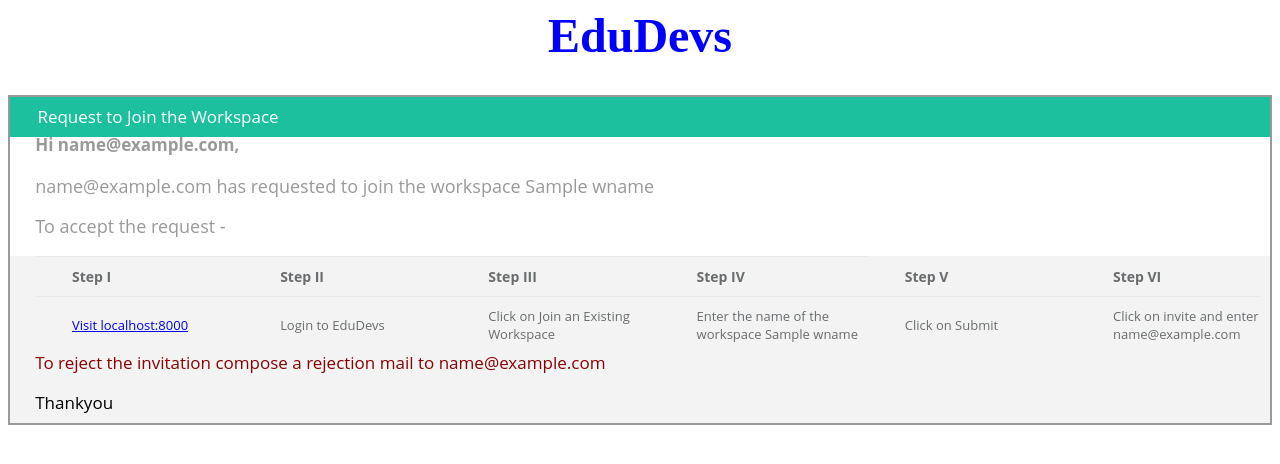
After one commit to mudit1804/EduDevs, a Django app: template edudevs/templates/dashboard/mail1.html in a window 1280 px wide. The commit adds this page. Shown: the top 464 px of the page. Run offline with Django 3.2, Linux system fonts and the light colour scheme; the template is opened without the code that fills it: most values are stand-ins (such as "Sample title", 1, 10 or a date in 2020).

Commit message:
before chat code

```diff
--- /dev/null
+++ b/edudevs/templates/dashboard/mail1.html
@@ -0,0 +1,161 @@
+<html>
+    <style>
+        h1 {
+        color: blue;
+        font-family: "Times New Roman", Times, serif;
+        font-size: 300%;
+
+        }
+    </style>
+    <h1><center>EduDevs</center></h1>
+<table width="100%" bgcolor="#FFFFFF" border="0" cellpadding="0" cellspacing="0" style="border:2px solid #999999">
+    <tbody><tr>
+        <td style="border:none">
+            <table width="100%" height="100%" bgcolor="#1cc09f" border="0" align="center" cellpadding="0" cellspacing="0">
+                <tbody><tr><td height="10"></td></tr>
+                <tr>
+                    <td width="2%"></td>
+                    <td style="color:#ffffff;font-family:open sans;line-height:20px;font-size:17px" width="90%">
+                        Request to Join the Workspace
+                    </td>
+
+                </tr>
+                <tr><td height="10"></td></tr>
+            </tbody></table>
+        </td>
+    </tr>
+    <tr>
+        <td style="width:100%;border:none">
+            <table border="0" height="60" align="left" cellpadding="0" cellspacing="0">
+                <tbody><tr>
+                    <td width="2%"></td>
+                    <td style="color:#999999;font-family:open sans;line-height:16px;font-size:17px">
+                        <h4>Hi {{ adminmail }},</h4>
+                    </td>
+                </tr>
+                <tr>
+                    <td width="30"></td>
+                    <td style="color:#999999;font-family:open sans;line-height:20px;font-size:18px">
+                        {{ mymail }} has requested to join the workspace {{ wname }}
+                    </td>
+                </tr>
+                <tr>
+                    <td width="30"></td>
+                    <td style="color:#999999;font-family:open sans;line-height:20px;font-size:18px">
+                        <br>
+                    </td>
+                </tr>
+                <tr>
+                    <td width="30"></td>
+                    <td style="color:#999999;font-family:open sans;line-height:20px;font-size:18px">
+                        To accept the request -
+                    </td>
+                </tr>
+            </tbody></table>
+        </td>
+    </tr>
+    <tr><td height="20"></td></tr>
+    <tr>
+        <td style="border:none">
+            <table width="100%" bgcolor="#f3f3f4" border="0" align="left" cellpadding="0" cellspacing="0">
+                <tbody><tr>
+                    <td width="2%"></td>
+                    <td>
+                        <table border="0" style="width:100%" align="left" cellpadding="0" cellspacing="0">
+                            <tbody><tr>
+                                <td>
+                                    <table border="0" align="left" cellpadding="0" cellspacing="0" style="width:100%">
+
+                                        <tbody><tr>
+                                            <td>
+                                                <table border="0" align="left" cellpadding="0" cellspacing="0">
+                                                    <tbody><tr><td colspan="8" style="height:1px;background:#e7eaec"></td></tr>
+                                                    <tr><td colspan="4" height="10px"></td></tr>
+                                                    <tr>
+                                                        <td width="3%"></td>
+                                                        <td width="14%" style="color:#686c6d;font-family:open sans;font-size:14px;font-weight:bold">Step I</td>
+                                                        <td width="3%"></td>
+                                                        <td width="14%" style="color:#686c6d;font-family:open sans;font-size:14px;font-weight:bold">Step II</td>
+                                                        <td width="3%"></td>
+                                                        <td width="14%" style="color:#686c6d;font-family:open sans;font-size:14px;font-weight:bold">Step III</td>
+                                                        <td width="3%"></td>
+                                                        <td width="14%" style="color:#686c6d;font-family:open sans;font-size:14px;font-weight:bold">Step IV</td>
+                                                        <td width="3%"></td>
+                                                        <td width="14%" style="color:#686c6d;font-family:open sans;font-size:14px;font-weight:bold">Step V</td>
+                                                        <td width="3%"></td>
+                                                        <td width="14%" style="color:#686c6d;font-family:open sans;font-size:14px;font-weight:bold">Step VI</td>
+                                                        <td></td>
+                                                    </tr>
+
+
+                                                        <tr><td colspan="12" height="10px"></td></tr>
+                                                        <tr><td colspan="12" style="height:1px;background:#e7eaec"></td></tr>
+                                                        <tr><td colspan="12" height="10px"></td></tr>
+                                                        <tr>
+                                                            <td width="3%"></td>
+                                                            <td width="14%" style="color:#686c6d;font-family:open sans;font-size:13px"><a href="localhost:8000">Visit localhost:8000</a></td>
+                                                            <td width="3%"></td>
+                                                            <td width="14%" style="color:#686c6d;font-family:open sans;font-size:13px">Login to EduDevs</td>
+
+                                                            <td width="3%"></td>
+                                                            <td width="14%" style="color:#686c6d;font-family:open sans;font-size:13px">Click on Join an Existing Workspace</td>
+                                                            <td width="3%"></td>
+                                                            <td width="14%" style="color:#686c6d;font-family:open sans;font-size:13px">Enter the name of the workspace {{ wname }}</td>
+                                                            <td width="3%"></td>
+
+                                                            <td width="14%" style="color:#686c6d;font-family:open sans;font-size:13px">Click on Submit</td>
+                                                             <td width="3%"></td>
+                                                            <td width="14%" style="color:#686c6d;font-family:open sans;font-size:13px">Click on invite and enter {{ mymail }}</td>
+                                                            <td></td>
+                                                        </tr>
+
+
+
+                                                </tbody></table>
+                                            </td>
+                                        </tr>
+
+                                    </tbody></table>
+                                </td>
+                                <td width="10"></td>
+                            </tr>
+                        </tbody></table>
+                    </td>
+                </tr>
+
+            </tbody></table>
+        </td>
+    </tr>
+        <tr>
+    <td>
+        <table border="0" align="left" cellpadding="0" cellspacing="0" bgcolor="#f3f3f4" width="100%">
+            <tbody><tr><td height="10"></td></tr>
+            <tr>
+                <td width="2%"></td>
+                <td style="color:#8B0000;font-family:open sans;line-height:20px;font-size:17px">To reject the invitation compose a rejection mail to {{ mymail }}</td>
+            </tr>
+            <tr><td height="10"></td></tr>
+        </tbody></table>
+    </td>
+</tr>
+
+<tr>
+    <td>
+        <table border="0" align="left" cellpadding="0" cellspacing="0" bgcolor="#f3f3f4" width="100%">
+            <tbody><tr><td height="10"></td></tr>
+            <tr>
+                <td width="2%"></td>
+                <td style="color:#000000;font-family:open sans;line-height:20px; font-size:17px">Thankyou</td>
+            </tr>
+            <tr><td height="10"></td></tr>
+        </tbody></table>
+    </td>
+</tr>
+
+
+
+</tbody></table>
+    <body>
+
+    </body>
+</html>
```
Also changed, not shown: edudevs/dashboard/models.py (+16 -1 lines), edudevs/dashboard/views.py (+105 -4 lines), edudevs/edudevs/settings.py (+26 -0 lines), edudevs/templates/dashboard/joinworkspace.html (+13 -1 lines), edudevs/templates/dashboard/mailtemplate.html (added, +130 -0 lines), edudevs/templates/dashboard/newworkspace.html (+6 -4 lines), edudevs/dashboard/migrations/0002_requestedmailids.py (added), edudevs/dashboard/migrations/0003_requestedmailids_wname.py (added), edudevs/dashboard/migrations/0004_auto_20181126_1332.py (added), edudevs/dashboard/migrations/0005_auto_20181126_1403.py (added), edudevs/dashboard/migrations/0006_workspaces_adminmail.py (added), 8 other files.
